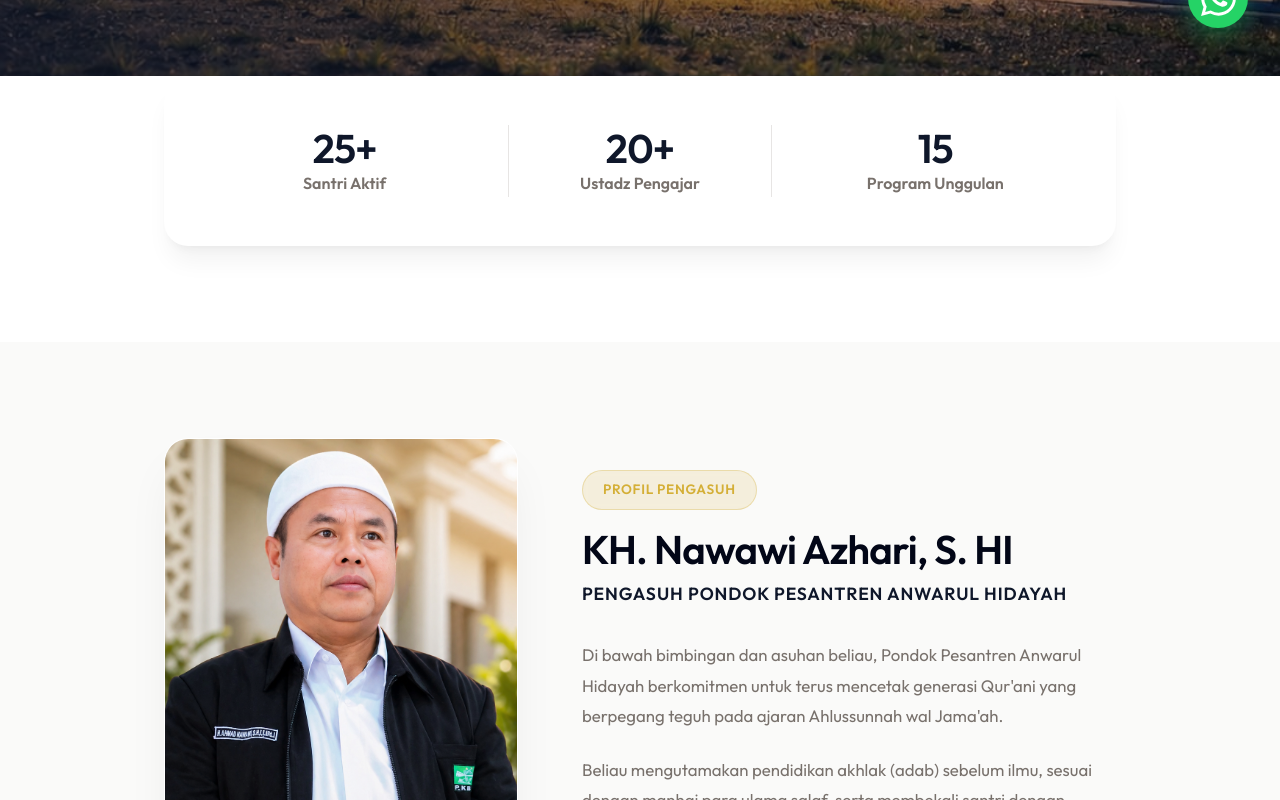
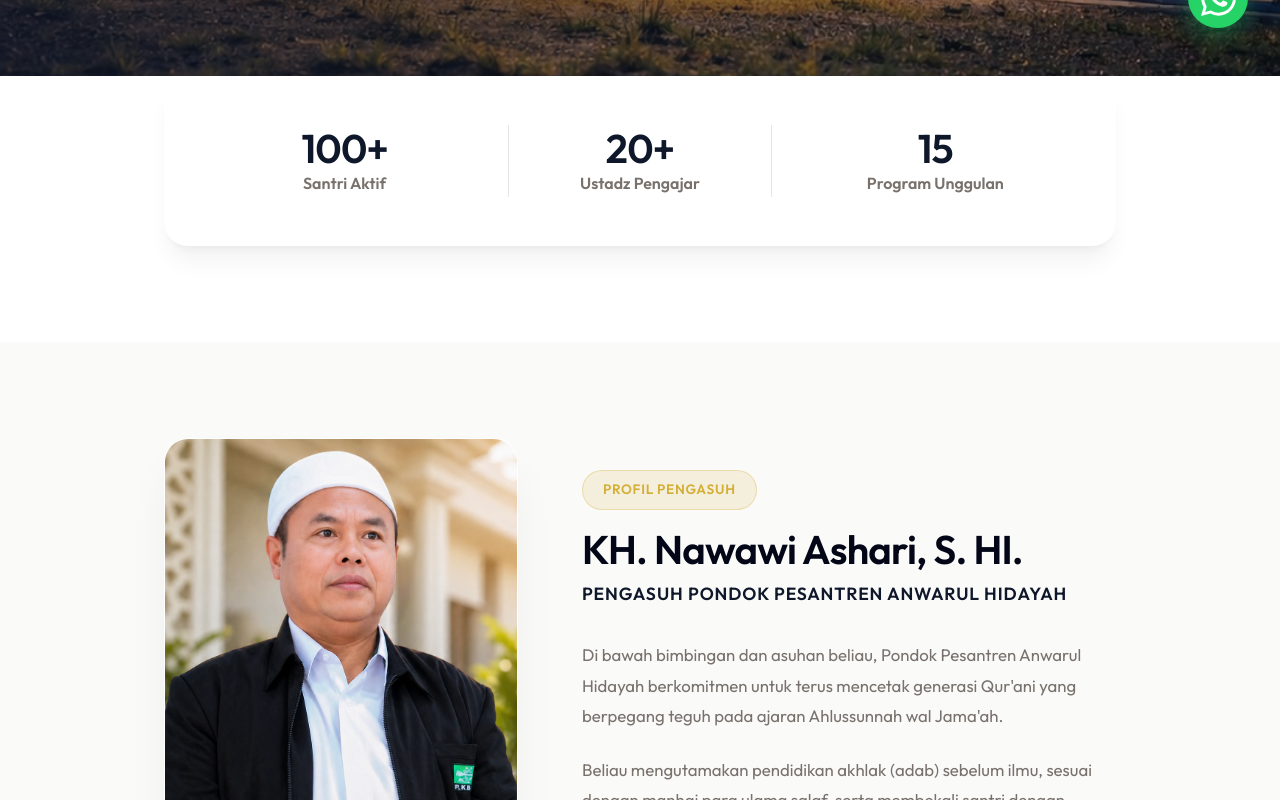
Before and after one commit to develzy/anwarulhidayah, a Next.js app: page / in a window 1280 px wide. Shown: the part 740-1540 px from the top of the page. Built offline with nearby package versions, Linux system fonts and the light colour scheme.

Commit message:
Update Kyai name and Santri Aktif count

```diff
--- a/src/app/page.tsx
+++ b/src/app/page.tsx
@@ -74,7 +74,7 @@ export default function Home() {
             padding: '3rem'
           }}>
             <div>
-              <h2 style={{ fontSize: '2.5rem', color: 'var(--primary)' }}>25+</h2>
+              <h2 style={{ fontSize: '2.5rem', color: 'var(--primary)' }}>100+</h2>
               <p style={{ color: 'var(--text-muted)', fontWeight: 600 }}>Santri Aktif</p>
             </div>
             <div style={{ borderLeft: '1px solid var(--border)', borderRight: '1px solid var(--border)' }}>
@@ -97,7 +97,7 @@ export default function Home() {
               <div style={{ aspectRatio: '3/4', width: '100%', position: 'relative' }}>
                 <Image
                   src="/kyai.png"
-                  alt="KH. Nawawi Azhari, S. HI"
+                  alt="KH. Nawawi Ashari, S. HI."
                   fill
                   unoptimized
                   style={{ objectFit: 'cover', objectPosition: 'center 20%' }}
@@ -106,7 +106,7 @@ export default function Home() {
             </div>
             <div style={{ flex: '1 1 500px' }}>
               <span className="badge" style={{ marginBottom: '1rem' }}>Profil Pengasuh</span>
-              <h2 style={{ fontSize: '2.5rem', marginBottom: '0.5rem' }}>KH. Nawawi Azhari, S. HI</h2>
+              <h2 style={{ fontSize: '2.5rem', marginBottom: '0.5rem' }}>KH. Nawawi Ashari, S. HI.</h2>
               <p style={{ color: 'var(--primary)', fontWeight: 600, marginBottom: '2rem', fontSize: '1.1rem', letterSpacing: '0.05em' }}>
                 PENGASUH PONDOK PESANTREN ANWARUL HIDAYAH
               </p>
@@ -201,7 +201,7 @@ export default function Home() {
                   </div>
                   <div>
                     <h4 style={{ fontSize: '1.1rem', marginBottom: '0.25rem' }}>Ba'da Ashar</h4>
-                    <p style={{ color: 'var(--text-muted)', fontSize: '0.95rem' }}>Pembelajaran bersama KH. Nawawi, dilanjutkan kegiatan ngaji & penguasaan bacaan Al-Qur'an.</p>
+                    <p style={{ color: 'var(--text-muted)', fontSize: '0.95rem' }}>Pembelajaran bersama KH. Nawawi Ashari, S. HI., dilanjutkan kegiatan ngaji & penguasaan bacaan Al-Qur'an.</p>
                   </div>
                 </div>
                 <div style={{ display: 'flex', gap: '1.5rem' }}>
@@ -210,7 +210,7 @@ export default function Home() {
                   </div>
                   <div>
                     <h4 style={{ fontSize: '1.1rem', marginBottom: '0.25rem' }}>Ba'da Isya</h4>
-                    <p style={{ color: 'var(--text-muted)', fontSize: '0.95rem' }}>Pengkajian bersama KH. Nawawi, dilanjutkan kegiatan pembelajaran Madrasah (Dewan Asatidz).</p>
+                    <p style={{ color: 'var(--text-muted)', fontSize: '0.95rem' }}>Pengkajian bersama KH. Nawawi Ashari, S. HI., dilanjutkan kegiatan pembelajaran Madrasah (Dewan Asatidz).</p>
                   </div>
                 </div>
               </div>
```
Also changed, not shown: src/app/layout.tsx (+4 -4 lines), public/kyai.png.
